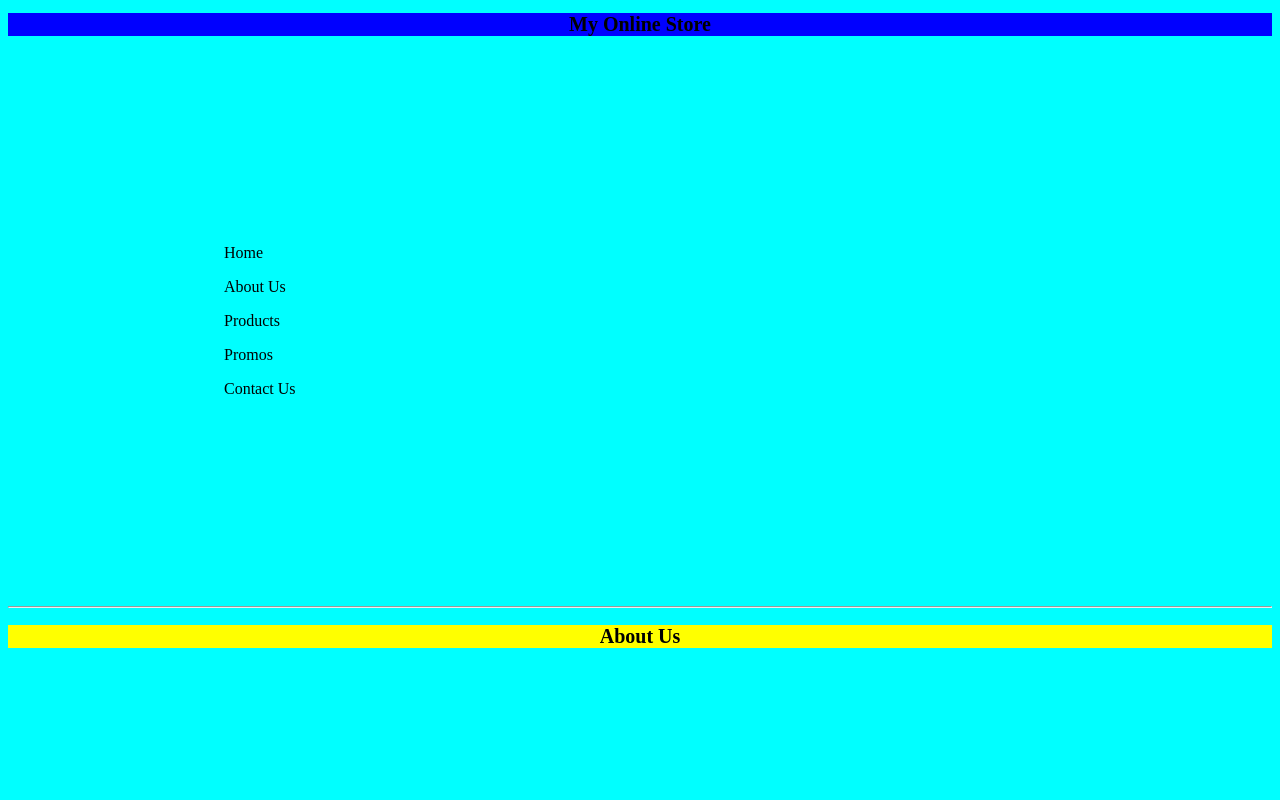
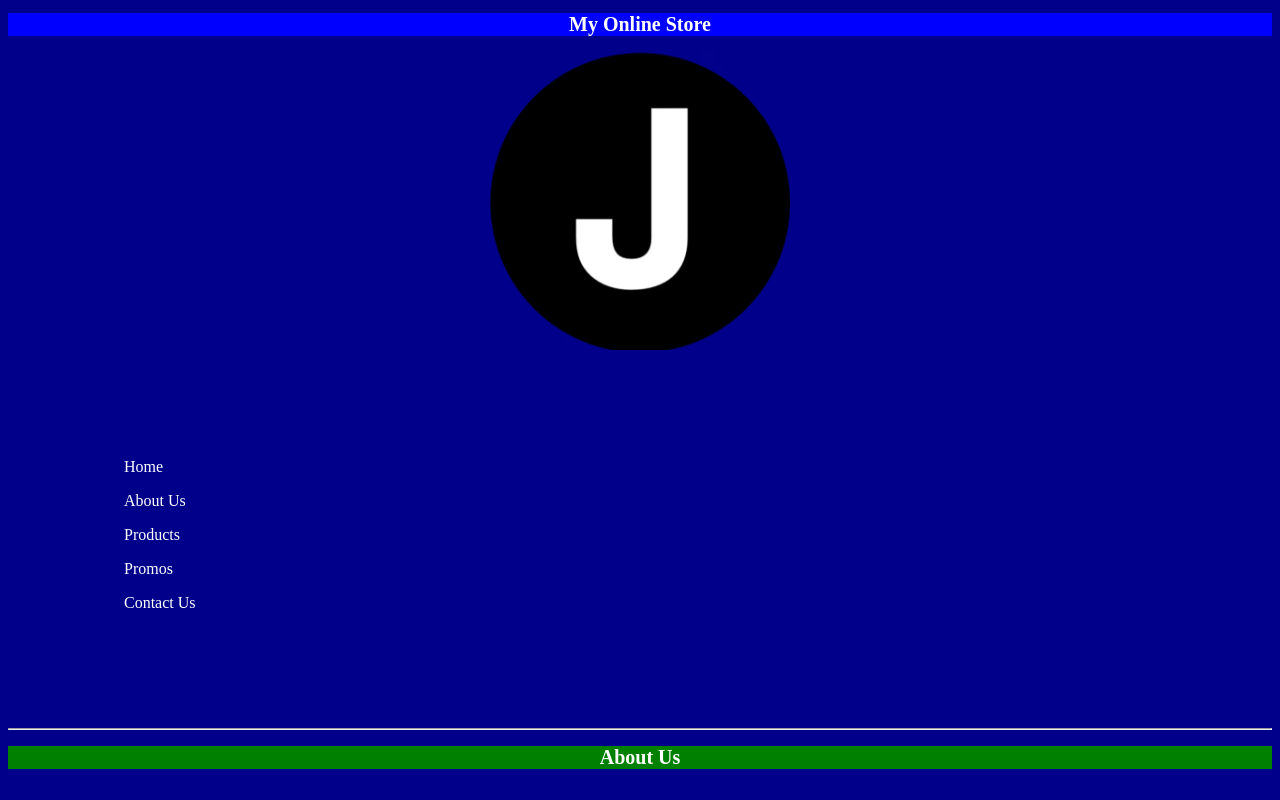
Before and after one commit to JunryBaslan/MyOnlineStore, a plain HTML site: page index.html in a window 1280 px wide. Shown: the top 800 px of the page. Drawn offline with Linux system fonts and the light colour scheme.

Commit message:
Update index.html

```diff
--- a/index.html
+++ b/index.html
@@ -7,24 +7,29 @@
     <link rel="icon" href="icon1.avif" type="image/icon type">
 <style>
     body {
-        background-color: aqua;
+        background-color: darkblue;
+    }
+    img {
+        display: block;
+        margin-left: auto;
+        margin-right: auto;
     }
     h1, h2, p {
-        color:black ;
+        color:white ;
         text-align: center;
         font-family:italic;
         font-size: 20px;
     }
     ul {
         list-style-type: none;
-        margin: 100px;
+        margin: 0;
         padding: 100px;
         width: 200px;
-        background-color:aqua;
+        background-color:darkblue;
     }
     a {
         display: block;
-        color: #000;
+        color:white;
         padding: 8px 16px;
         text-decoration: none;
     }
@@ -37,6 +42,7 @@
 <body>
     <header>
         <h1 style="background-color:blue;">My Online Store</h1>
+        <img src="icon1.avif" alt="LoGo" style="width:300px">
         <nav>
             <ul>
                 <li><a href="index.html">Home</a></li>
@@ -51,7 +57,7 @@
     <main>
         <article id="about">
             <section>
-                <h2 style="background-color:yellow;">About Us</h2>
+                <h2 style="background-color:green;">About Us</h2>
                 <br><br><br><br><br><br><br><br><br><br><br><br><br>
                 <br><br><br><br><br><br><br><br><br><br><br><br><br>
                 <a href="#top" style="text-align: center;">Go Back</a>
@@ -78,7 +84,7 @@
         <hr>
         <article id="contact">
             <section>
-                <h2 style="background-color:azure;">Contact Us</h2>
+                <h2 style="background-color:black;">Contact Us</h2>
                 <br><br><br><br><br><br><br><br><br><br><br><br><br>
                 <br><br><br><br><br><br><br><br><br><br><br><br><br>
                 <a href="#top" style="text-align: center;">Go Back</a>
```
